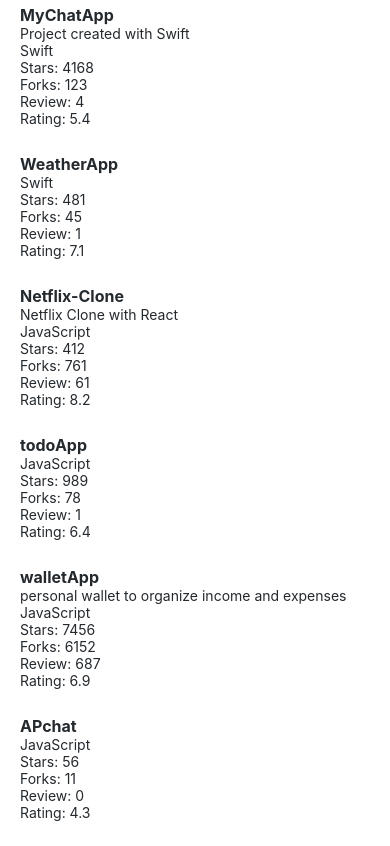
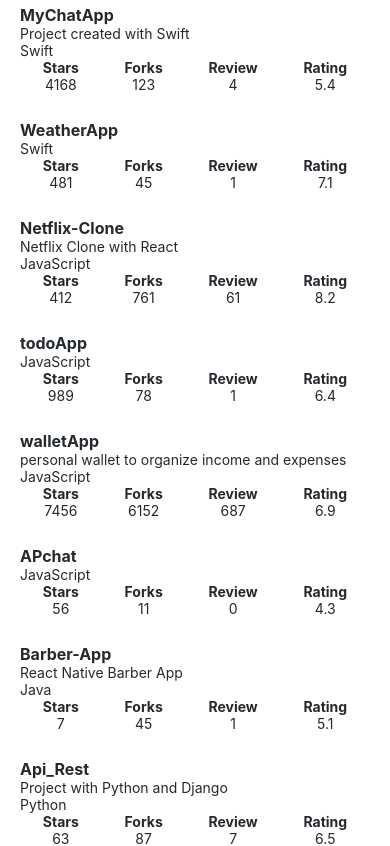
Before and after one commit to alejandropascuale/Rate-Repository-App, a React Native app: screen / in a window 390 px wide. Shown: the top 846 px of the page. Built offline with nearby package versions, Linux system fonts and the light colour scheme.

Commit message:
create repositoryStats function and render new stats with format

```diff
--- a/src/components/RepositoryItem.jsx
+++ b/src/components/RepositoryItem.jsx
@@ -3,15 +3,34 @@ import { Text, View } from 'react-native'
 import SyledText from './StyledText'
 
 export default function RepositoryItem({ repo }) {
+  const RepositoryStats = repo => {
+    return (
+      <View style={{ flexDirection: 'row', justifyContent: 'space-around' }}>
+        <View>
+          <SyledText align='center' fontWeight='bold'>Stars</SyledText>
+          <SyledText align='center'>{repo.stargazersCount}</SyledText>
+        </View>
+        <View>
+          <SyledText align='center' fontWeight='bold'>Forks</SyledText>
+          <SyledText align='center'>{repo.forksCount}</SyledText>
+        </View>
+        <View>
+          <SyledText align='center' fontWeight='bold'>Review</SyledText>
+          <SyledText align='center'>{repo.reviewCount}</SyledText>
+        </View>
+        <View>
+          <SyledText align='center' fontWeight='bold'>Rating</SyledText>
+          <SyledText align='center'>{repo.ratingAverage}</SyledText>
+        </View>
+      </View>
+    )
+  }
   return (
     <View key={repo.id} style={{ padding: 20, paddingBottom: 5, paddingTop:5 }}>
         <SyledText fontSize='subheading' fontWeight='bold'>{repo.fullName}</SyledText>
         <SyledText>{repo.description}</SyledText>
         <SyledText>{repo.language}</SyledText>
-        <SyledText>Stars: {repo.stargazersCount}</SyledText>
-        <SyledText>Forks: {repo.forksCount}</SyledText>
-        <SyledText>Review: {repo.reviewCount}</SyledText>
-        <SyledText>Rating: {repo.ratingAverage}</SyledText>
+        <RepositoryStats {...repo}/>
     </View>
   )
 }
--- a/src/components/StyledText.jsx
+++ b/src/components/StyledText.jsx
@@ -20,16 +20,20 @@ const styles = StyleSheet.create({
     },
     subheading: {
         fontSize: theme.fontSizes.subheading
+    },
+    align: {
+        textAlign: 'center'
     }
 })
 
-export default function SyledText ({ children, color, fontSize, fontWeight, style, ...restOfProps }) {
+export default function SyledText ({ children, align, color, fontSize, fontWeight, style, ...restOfProps }) {
     const textStyles = [
         styles.text,
         color === 'primary' && styles.colorPrimary,
         color === 'secondary' && styles.colorSecondary,
         fontSize === 'subheading' && styles.subheading,
-        fontWeight === 'bold' && styles.bold
+        fontWeight === 'bold' && styles.bold,
+        align === 'center' && styles.align
     ]
     return <Text style={textStyles} {...restOfProps}>
         {children}
```
